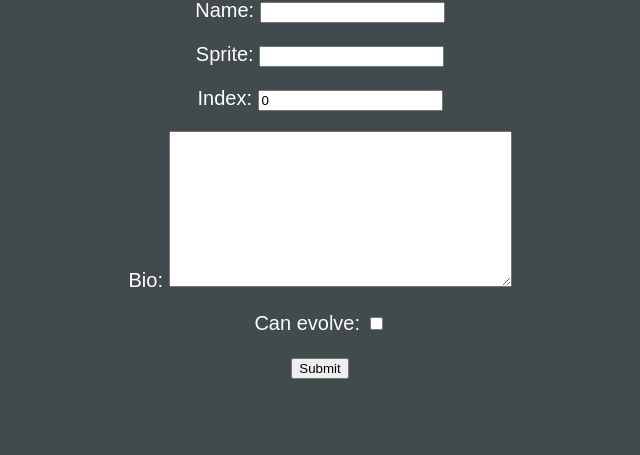
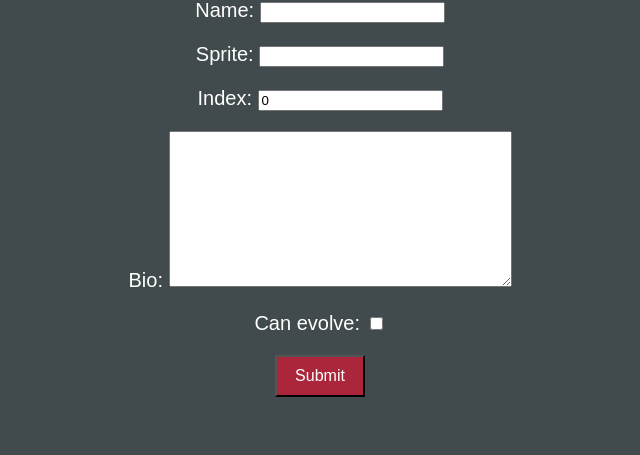
Before and after one commit to Kaeriv93/finch-lab, a Django app: page /pokemon/new/ in a window 1280 px wide. Shown: the part 159-614 px from the top of the page, without its empty margins (320-960 px from the left). Run offline with Django 4.2, Linux system fonts and the light colour scheme; some libraries are stand-ins or nearby versions; some web fonts are replaced.

Commit message:
added button styling

```diff
--- a/pokemon_app/static/styles/style.css
+++ b/pokemon_app/static/styles/style.css
@@ -61,3 +61,13 @@ hr{
     border: none;
     background-color: white;
 }
+
+button, input[type=submit] {
+    background-color: #AB263A;
+    color: white;
+    padding: 10px 18px;
+    text-align: center;
+    text-decoration: none;
+    display: inline-block;
+    font-size: 16px;
+  }
```
